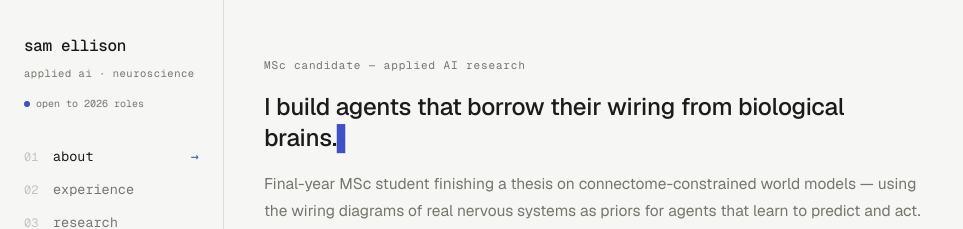
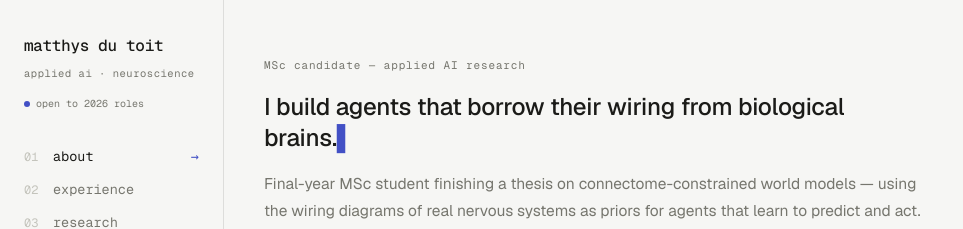
Before and after one commit to mmdt01/mmdt01.github.io, a Jekyll site: the page built from index.html, in a window 1280 px wide. Shown: the top 229 px of the page, without its empty margins (0-963 px from the left). Built offline with Jekyll 4.4.1, drawn with Linux system fonts in a browser that asks for light colours; nearby versions of some CDN libraries.

Commit message:
Set site url

```diff
--- a/_config.yml
+++ b/_config.yml
@@ -1,6 +1,6 @@
 # ─── Site identity ───────────────────────────────────────────────
 # Edit these. They feed the sidebar, page titles, and meta tags.
-name:        Sam Ellison
+name:        Matthys du Toit
 tagline:     applied ai · neuroscience
 role:        MSc candidate — applied AI research
 # One-line hero statement shown large on the homepage.
@@ -11,7 +11,7 @@
 
 # Full URL where the site will live. For a user site this is
 # https://USERNAME.github.io  — for a project site, add the repo path.
-url:         "https://username.github.io"
+url:         "https://mmdt01.github.io"
 baseurl:     ""
 
 # ─── Build settings ──────────────────────────────────────────────
```
